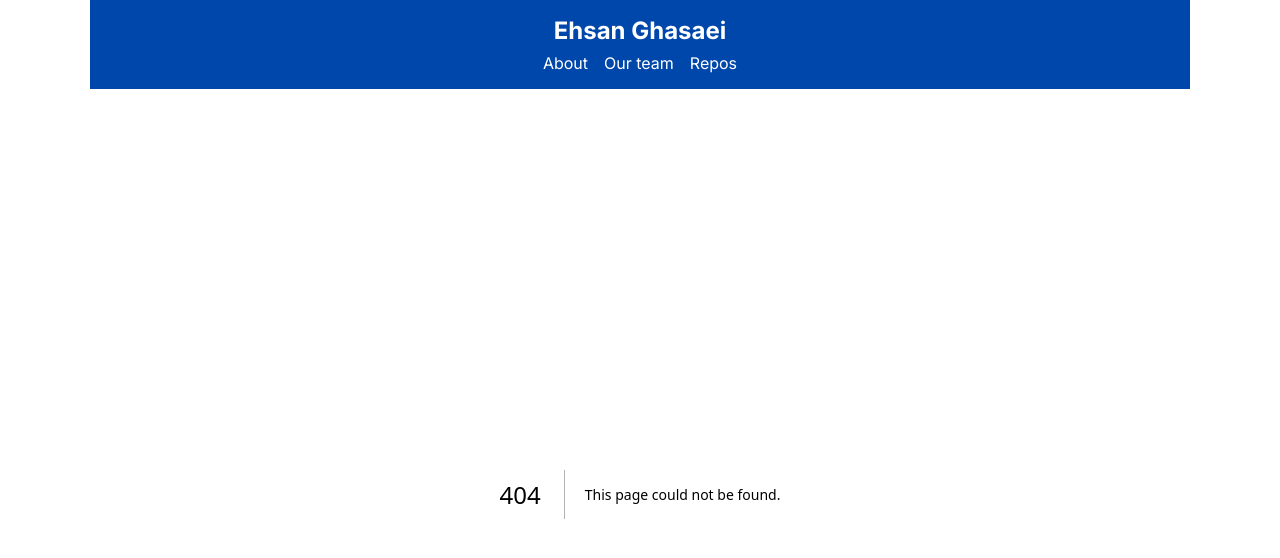
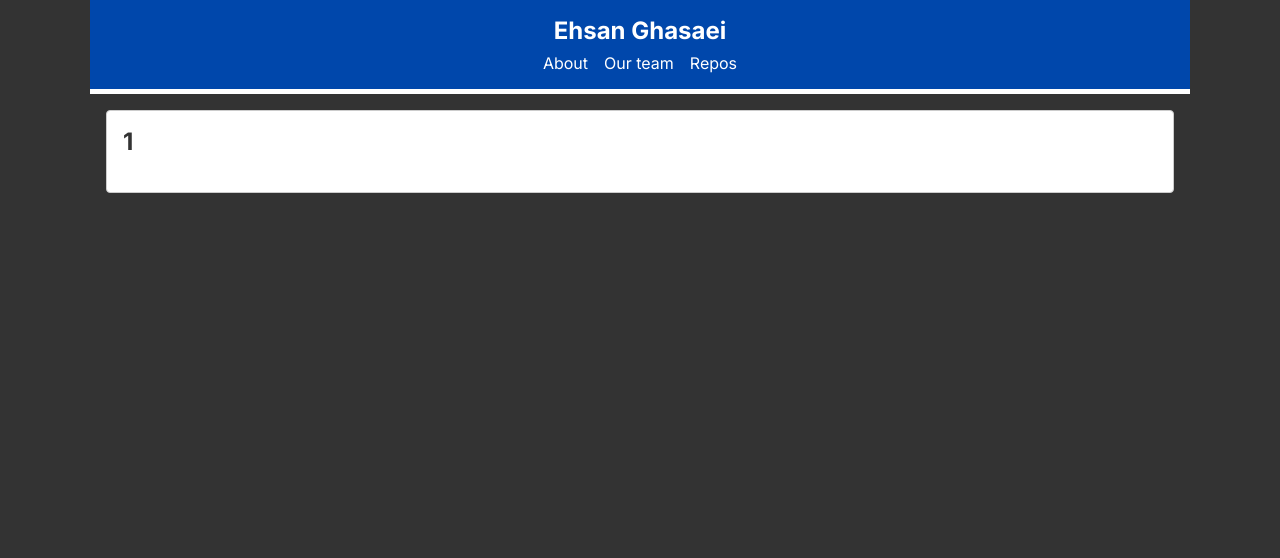
Before and after one commit to Ehsan-Home/next-13-learning, a Next.js app: page /code/repos/1 in a window 1280 px wide. Before the commit this address had no page. Shown: the top 558 px of the page. Built offline with nearby package versions, Linux system fonts and the light colour scheme.

Commit message:
repo API implemented

```diff
--- /dev/null
+++ b/app/code/repos/[name]/page.tsx
@@ -0,0 +1,9 @@
+const RepoPage = ({ params }: { params: { name: string } }) => {
+  return (
+    <div className="card">
+      <h2>{params.name}</h2>
+    </div>
+  );
+};
+
+export default RepoPage;
--- a/app/globals.css
+++ b/app/globals.css
@@ -236,7 +236,3 @@ body {
     transform: rotate(360deg);
   }
 }
-
-a:visited {
-  color:white
-}
```
Also changed, not shown: app/loading.tsx (added, +9 -0 lines).
